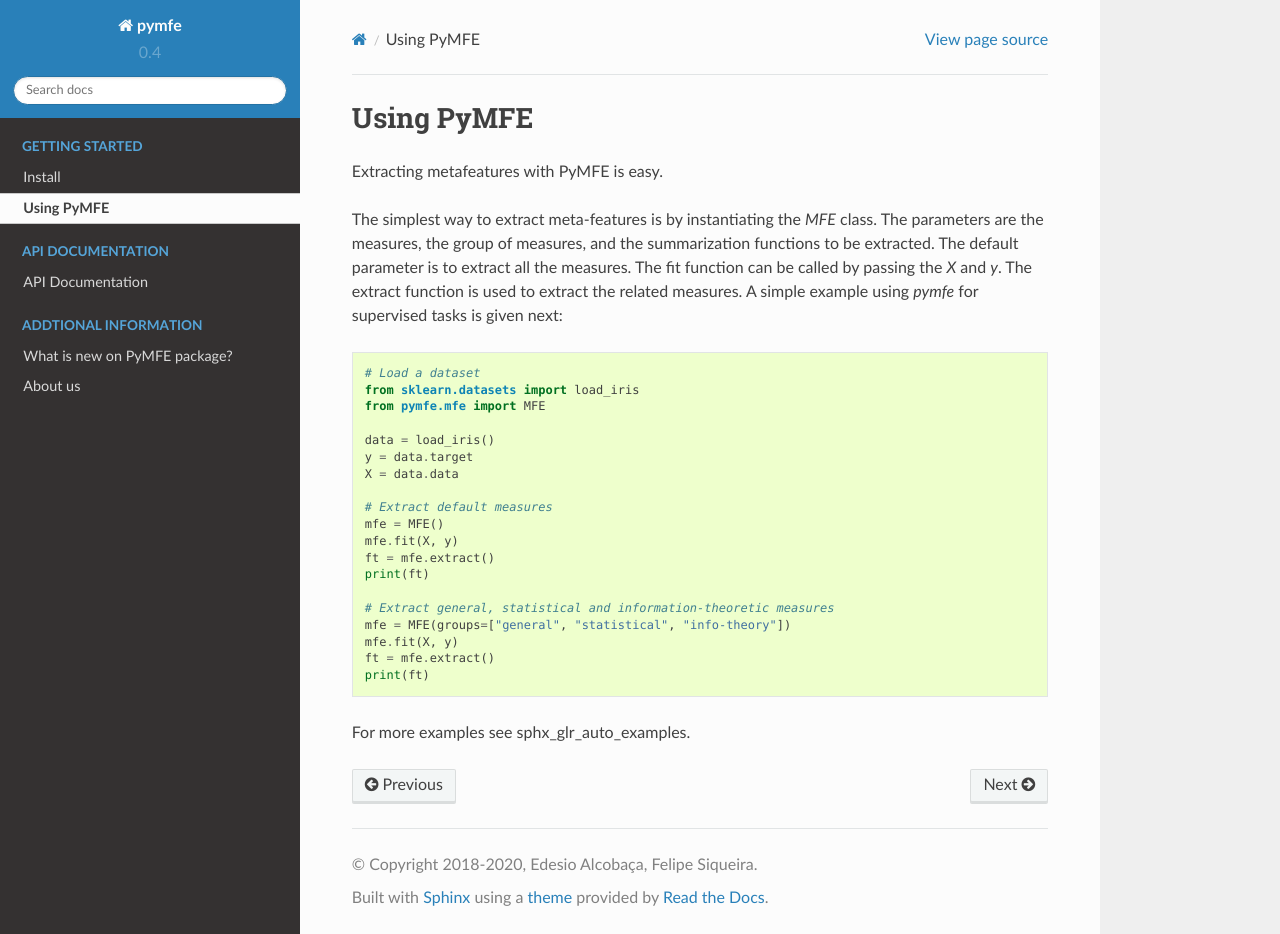
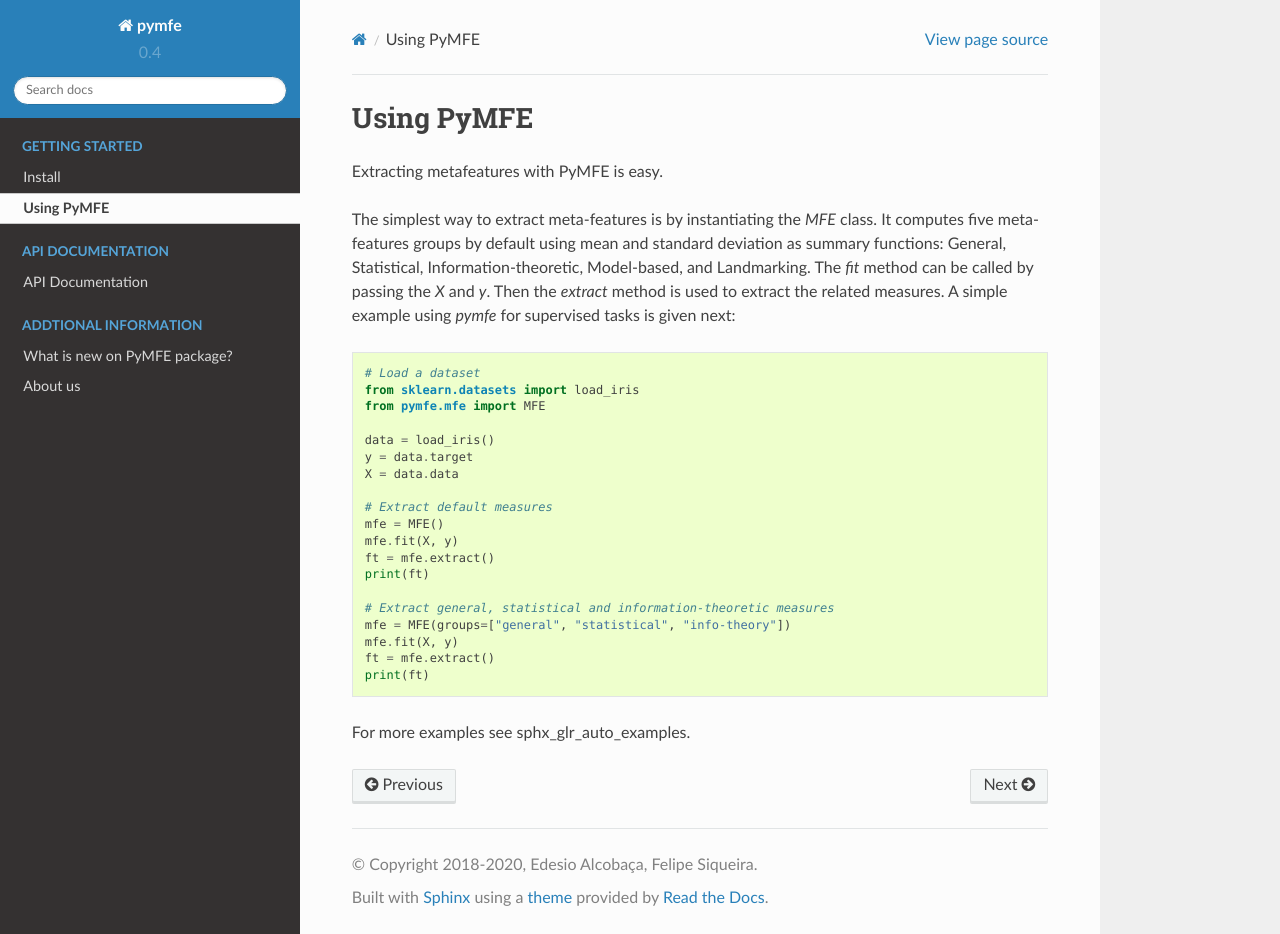
Before and after one commit to ealcobaca/pymfe, a Sphinx documentation site: the page built from docs/source/using.rst, in a window 1280 px wide and 934 px high. Built offline with Sphinx 7.4.7 and the Read the Docs theme 2.0.0, drawn with Linux system fonts in a browser that asks for light colours; pages that are not in the unit, such as notebooks, are missing from menus.

Commit message:
Rewrite the paragraph about the default MFE values.

```diff
--- a/docs/source/using.rst
+++ b/docs/source/using.rst
@@ -3,11 +3,11 @@ Using PyMFE
 Extracting metafeatures with PyMFE is easy.
 
 The simplest way to extract meta-features is by instantiating the `MFE` class.
-The parameters are the measures, the group of measures, and the summarization
-functions to be extracted. The default parameter is to extract all the
-measures. The fit function can be called by passing the `X` and `y`. The
-extract function is used to extract the related measures. A simple example
-using `pymfe` for supervised tasks is given next::
+It computes five meta-features groups by default using mean and standard
+deviation as summary functions:  General, Statistical, Information-theoretic,
+Model-based, and Landmarking. The `fit` method can be called by passing the `X`
+and `y`. Then the `extract` method is used to extract the related measures.
+A simple example using `pymfe` for supervised tasks is given next::
 
    # Load a dataset
    from sklearn.datasets import load_iris
```
